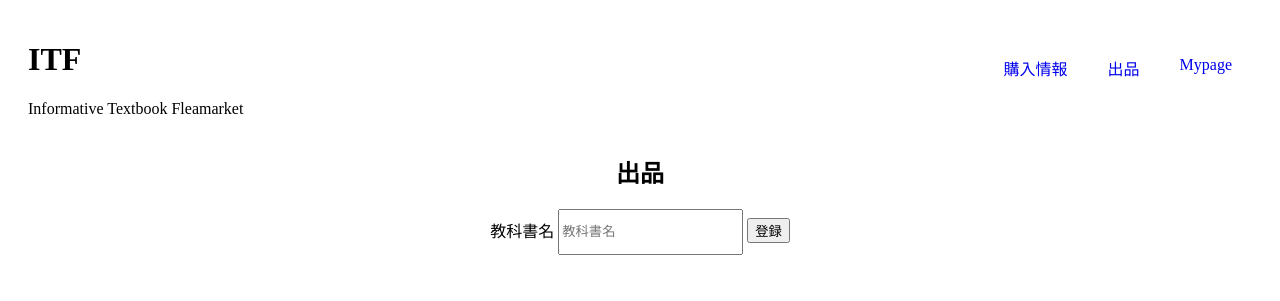
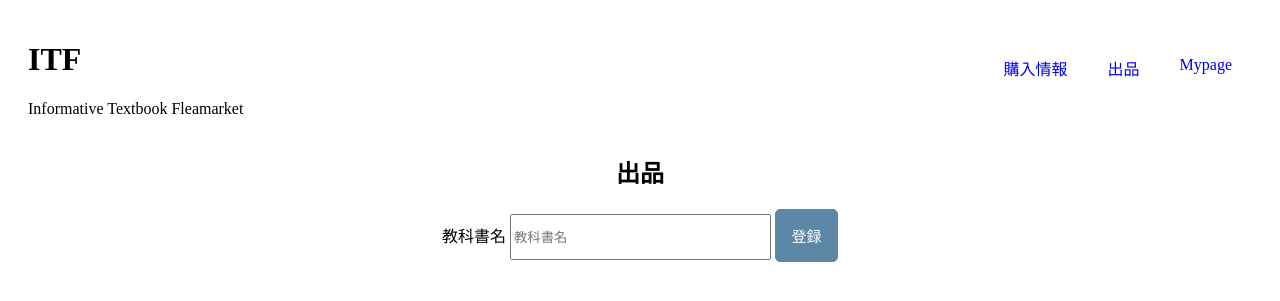
Before and after one commit to enpitut2023/ITF, a Flask app: page /exhibit in a window 1280 px wide. Shown: the top 301 px of the page. Run offline with Flask 3, Linux system fonts and the light colour scheme.

Commit message:
出品ページ

```diff
--- a/static/css/exhibit.css
+++ b/static/css/exhibit.css
@@ -8,6 +8,7 @@ form {
 
 .book {
   height: 40px;
+  width: 20%;
 
 }
 
@@ -30,3 +31,28 @@ li{
 a {
   text-decoration: none
 }
+
+input[type="submit"] {
+	width: 5%;
+    font-size: 15px;
+    color: #fff;
+	display: inline-block;
+    padding: 15px 0px;
+    text-align: center;
+	background-color: #5c87a6;
+    border: 1px solid #5c87a6;
+    border-radius: 5px;
+    text-decoration: none;
+    cursor: pointer;
+    transition: background-color 1s;
+}
+
+/*--hover--*/
+input[type="submit"]:hover {
+    color: #5c87a6;
+    background-color: #ffffff;
+    border: 1px solid #5c87a6;
+    border-radius: 5px;
+    cursor: pointer;
+    transition: background-color 1s;
+}
```
